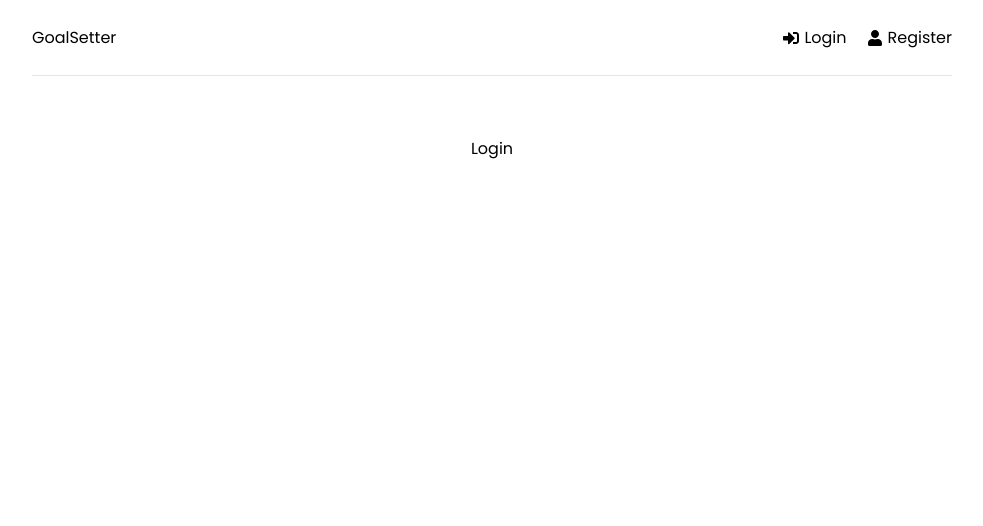
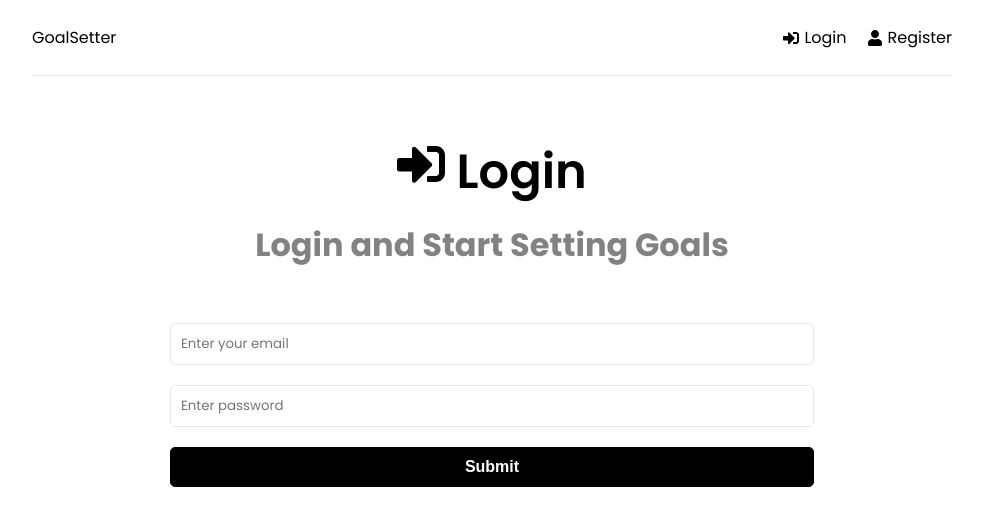
Before and after one commit to 0xLPircy/TM-MERN, a React (Create React App) app in the folder frontend/: page /login in a window 1280 px wide. Shown: the top 526 px of the page, without its empty margins (148-1131 px from the left). Built offline with nearby package versions, Linux system fonts and the light colour scheme.

Commit message:
login page

```diff
--- a/frontend/src/pages/Login.jsx
+++ b/frontend/src/pages/Login.jsx
@@ -1,7 +1,63 @@
 import React from "react";
+import { useState, useEffect } from "react";
+import { FaSignInAlt } from "react-icons/fa";
+const Login = () => {
+  const [formData, setFormData] = useState({
+    email: "",
+    password: "",
+  });
+  const { email, password } = formData;
+  const onChange = (e) => {
+    setFormData((prevState) => ({
+      ...prevState,
+      [e.target.name]: e.target.value,
+    }));
+  };
+  const onSubmit = (e) => {
+    e.preventDefault();
+  };
+  return (
+    <>
+      <section className="heading">
+        <h1>
+          <FaSignInAlt /> Login
+        </h1>
+        <p>Login and Start Setting Goals</p>
+      </section>
+      <section className="form">
+        <form action="" onSubmit={onSubmit}>
+          <div className="form-group">
+            <input
+              type="email"
+              className="form-control"
+              id="email"
+              name="email"
+              value={email}
+              placeholder="Enter your email"
+              onChange={onChange}
+            />
+          </div>
+          <div className="form-group">
+            <input
+              type="password"
+              className="form-control"
+              id="password"
+              name="password"
+              value={password}
+              placeholder="Enter password"
+              onChange={onChange}
+            />
+          </div>
 
-const Login = () => {
-  return <div>Login</div>;
+          <div className="form-group">
+            <button type="submit" className="btn btn-block">
+              Submit
+            </button>
+          </div>
+        </form>
+      </section>
+    </>
+  );
 };
 
 export default Login;
```
